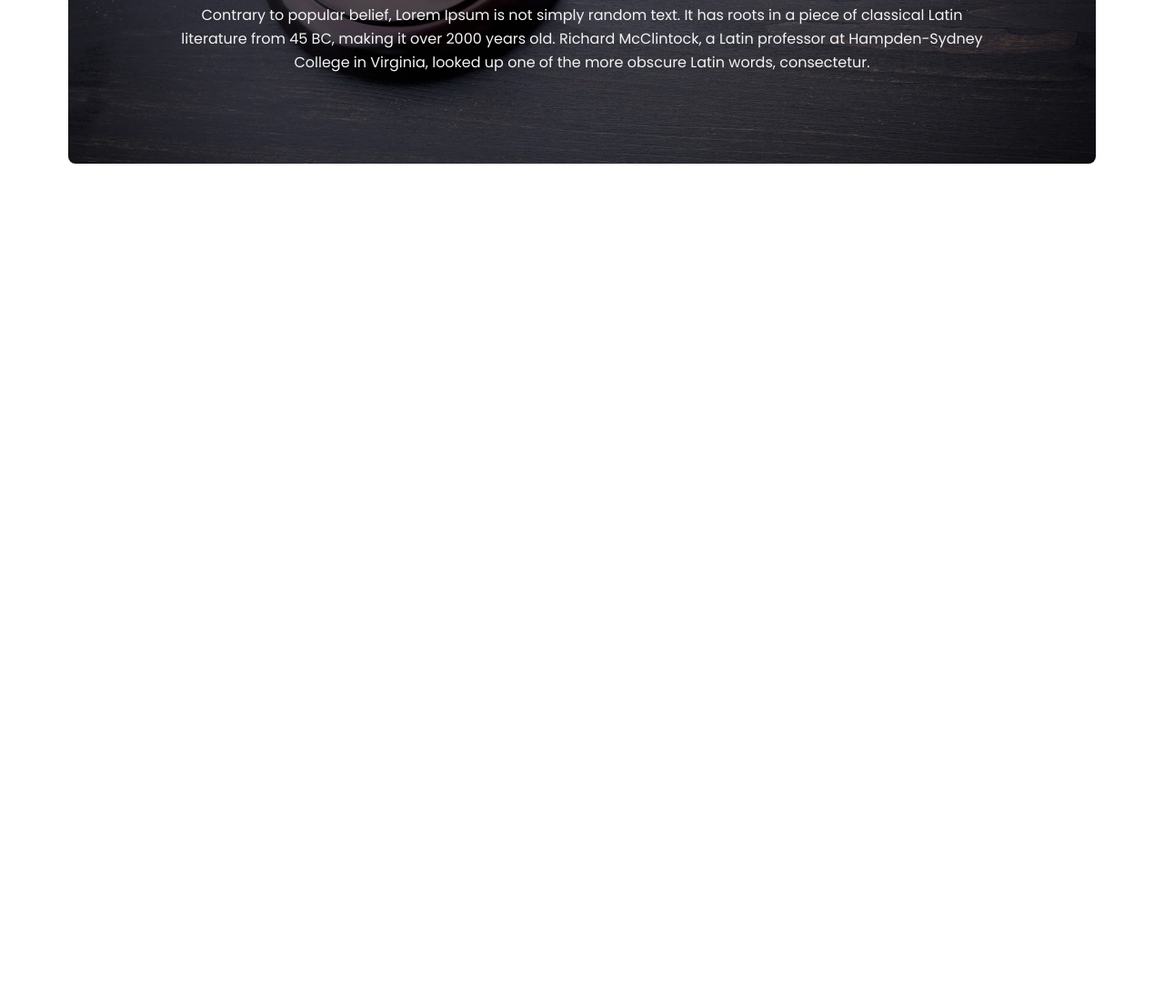
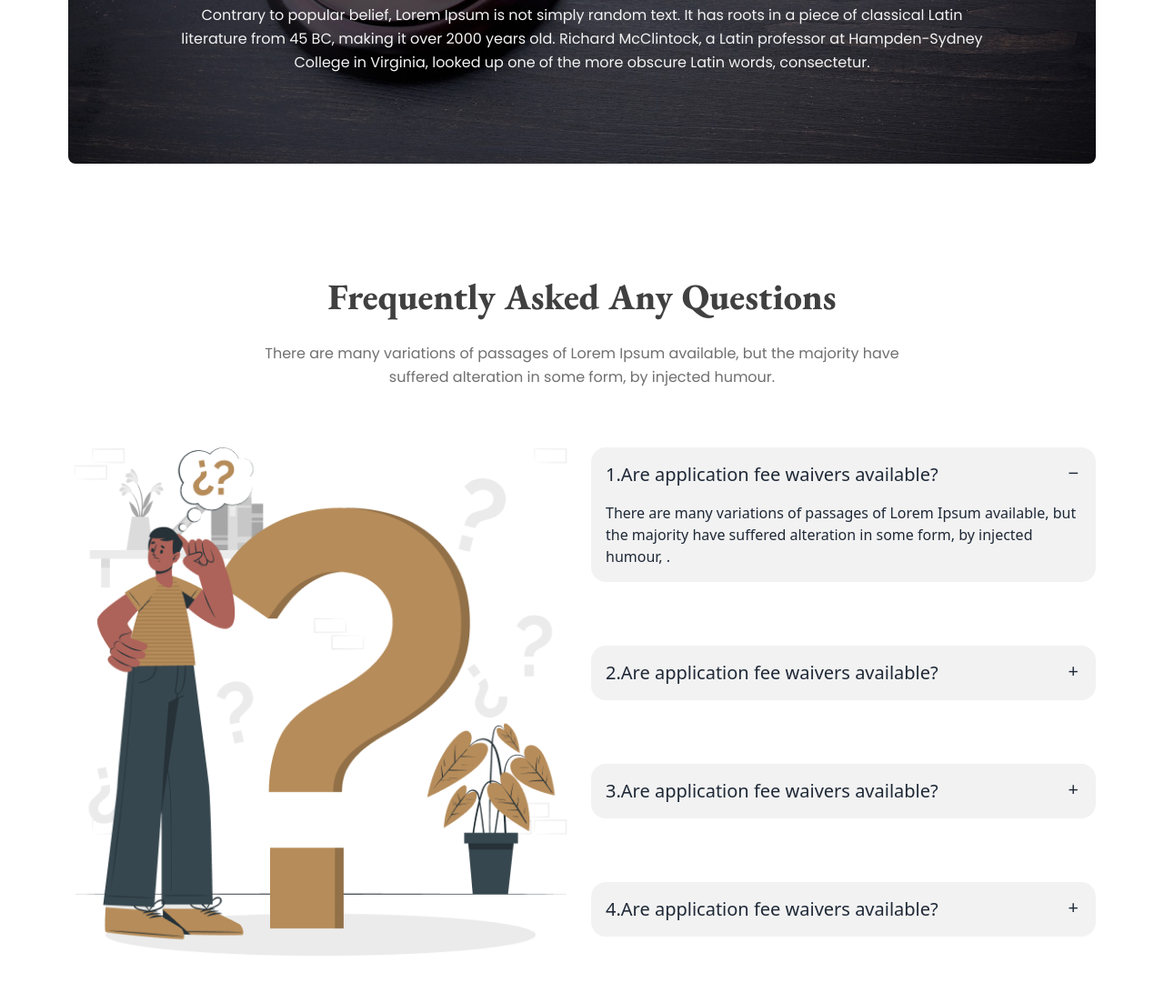
Before and after one commit to najim2004/legal-solution-website, a plain HTML site: page index.html in a window 1280 px wide. Shown: the part 2833-3936 px from the top of the page at 91% size. Before the commit the page ends 3133 px from the top, so only its background shows below. Drawn offline with nearby package versions, Linux system fonts and the light colour scheme.

Commit message:
added FAQ section

```diff
--- a/index.html
+++ b/index.html
@@ -232,13 +232,15 @@
         <!-- What Our Client Say section start -->
         <section class="">
             <h3 class="primary-heading text-[40px] font-extrabold">What Our Client Say</h3>
-            <p class="primary-description max-w-[714px] mx-auto mt-6 mb-16">There are many variations of passages of Lorem
+            <p class="primary-description max-w-[714px] mx-auto mt-6 mb-16">There are many variations of passages of
+                Lorem
                 Ipsum available, but the majority have suffered alteration in some form, by injected humour.</p>
 
             <div class="">
                 <div class="carousel w-full  rounded-lg ">
                     <!-- slide 1 -->
-                    <div id="slide1" class="carousel-item relative lg:h-[500px] w-full py-24 bg-center bg-cover  bg-[url('./images/slider-1.jpg')]">
+                    <div id="slide1"
+                        class="carousel-item relative lg:h-[500px] w-full py-24 bg-center bg-cover  bg-[url('./images/slider-1.jpg')]">
                         <div class="px-2 w-full flex flex-col justify-center">
                             <img src="./images/Ellipse 1.svg" alt="" class="mx-auto mb-6">
 
@@ -246,7 +248,11 @@
 
                             <p class="primary-description text-white mx-auto mb-9">UIX Designer</p>
 
-                            <p class="primary-description text-[#F3F3F3]  max-w-[900px] mx-auto">Contrary to popular belief, Lorem Ipsum is not simply random text. It has roots in a piece of classical Latin literature from 45 BC, making it over 2000 years old. Richard McClintock, a Latin professor at Hampden-Sydney College in Virginia, looked up one of the more obscure Latin words, consectetur.</p>
+                            <p class="primary-description text-[#F3F3F3]  max-w-[900px] mx-auto">Contrary to popular
+                                belief, Lorem Ipsum is not simply random text. It has roots in a piece of classical
+                                Latin literature from 45 BC, making it over 2000 years old. Richard McClintock, a Latin
+                                professor at Hampden-Sydney College in Virginia, looked up one of the more obscure Latin
+                                words, consectetur.</p>
 
                         </div>
                         <div class="absolute flex justify-between transform -translate-y-1/2 left-5 right-5 top-1/2">
@@ -255,7 +261,8 @@
                         </div>
                     </div>
                     <!-- slide 2 -->
-                    <div id="slide2" class="carousel-item relative lg:h-[500px] w-full py-24 bg-center bg-cover  bg-[url('./images/slider-2.jpg')]">
+                    <div id="slide2"
+                        class="carousel-item relative lg:h-[500px] w-full py-24 bg-center bg-cover  bg-[url('./images/slider-2.jpg')]">
                         <div class="px-2 w-full flex flex-col justify-center">
                             <img src="./images/Ellipse 1.svg" alt="" class="mx-auto mb-6">
 
@@ -263,7 +270,11 @@
 
                             <p class="primary-description text-white mx-auto mb-9">UIX Designer</p>
 
-                            <p class="primary-description text-[#F3F3F3]  max-w-[900px] mx-auto">Contrary to popular belief, Lorem Ipsum is not simply random text. It has roots in a piece of classical Latin literature from 45 BC, making it over 2000 years old. Richard McClintock, a Latin professor at Hampden-Sydney College in Virginia, looked up one of the more obscure Latin words, consectetur.</p>
+                            <p class="primary-description text-[#F3F3F3]  max-w-[900px] mx-auto">Contrary to popular
+                                belief, Lorem Ipsum is not simply random text. It has roots in a piece of classical
+                                Latin literature from 45 BC, making it over 2000 years old. Richard McClintock, a Latin
+                                professor at Hampden-Sydney College in Virginia, looked up one of the more obscure Latin
+                                words, consectetur.</p>
 
                         </div>
                         <div class="absolute flex justify-between transform -translate-y-1/2 left-5 right-5 top-1/2">
@@ -272,7 +283,8 @@
                         </div>
                     </div>
                     <!-- slide 3 -->
-                    <div id="slide3" class="carousel-item relative lg:h-[500px] w-full py-24 bg-center bg-cover  bg-[url('./images/slider-3.jpg')]">
+                    <div id="slide3"
+                        class="carousel-item relative lg:h-[500px] w-full py-24 bg-center bg-cover  bg-[url('./images/slider-3.jpg')]">
                         <div class="px-2 w-full flex flex-col justify-center">
                             <img src="./images/Ellipse 1.svg" alt="" class="mx-auto mb-6">
 
@@ -280,7 +292,11 @@
 
                             <p class="primary-description text-white mx-auto mb-9">UIX Designer</p>
 
-                            <p class="primary-description text-[#F3F3F3]  max-w-[900px] mx-auto">Contrary to popular belief, Lorem Ipsum is not simply random text. It has roots in a piece of classical Latin literature from 45 BC, making it over 2000 years old. Richard McClintock, a Latin professor at Hampden-Sydney College in Virginia, looked up one of the more obscure Latin words, consectetur.</p>
+                            <p class="primary-description text-[#F3F3F3]  max-w-[900px] mx-auto">Contrary to popular
+                                belief, Lorem Ipsum is not simply random text. It has roots in a piece of classical
+                                Latin literature from 45 BC, making it over 2000 years old. Richard McClintock, a Latin
+                                professor at Hampden-Sydney College in Virginia, looked up one of the more obscure Latin
+                                words, consectetur.</p>
 
                         </div>
                         <div class="absolute flex justify-between transform -translate-y-1/2 left-5 right-5 top-1/2">
@@ -289,11 +305,68 @@
                         </div>
                     </div>
 
-                    </div>
                 </div>
+            </div>
             </div>
         </section>
         <!-- What Our Client Say section end -->
+
+        <!-- Frequently Asked Any Questions section start -->
+        <section class="">
+            <h3 class="primary-heading text-[40px] mb-6">Frequently Asked Any Questions</h3>
+            <p class="primary-description mb-7 lg:mb-16 max-w-[714px] mx-auto">There are many variations of passages of
+                Lorem Ipsum available, but the majority have suffered alteration in some form, by injected humour.</p>
+
+            <div class="flex gap-5 flex-col lg:flex-row flex-row-reverse">
+                <div class="flex-1 ">
+                    <img class="w-[570px]" src="./images/faq.png" alt="">
+                </div>
+                <div class="flex-1">
+                    <div class="flex-1my-[70px]  collapse collapse-plus bg-base-200">
+                        <input type="radio" name="my-accordion-3" checked="checked" />
+                        <div class="collapse-title text-xl font-medium">
+                            1.Are application fee waivers available?
+                        </div>
+                        <div class="collapse-content">
+                            <p>There are many variations of passages of Lorem Ipsum available, but the majority have
+                                suffered alteration in some form, by injected humour, . </p>
+                        </div>
+                    </div>
+
+                    <div class="my-[70px] collapse collapse-plus bg-base-200">
+                        <input type="radio" name="my-accordion-3" />
+                        <div class="collapse-title text-xl font-medium">
+                            2.Are application fee waivers available?
+                        </div>
+                        <div class="collapse-content">
+                            <p>hello</p>
+                        </div>
+                    </div>
+
+                    <div class="my-[70px] collapse collapse-plus bg-base-200">
+                        <input type="radio" name="my-accordion-3" />
+                        <div class="collapse-title text-xl font-medium">
+                            3.Are application fee waivers available?
+                        </div>
+                        <div class="collapse-content">
+                            <p>hello</p>
+                        </div>
+                    </div>
+
+                    <div class="my-[70px] collapse collapse-plus bg-base-200">
+                        <input type="radio" name="my-accordion-3" />
+                        <div class="collapse-title text-xl font-medium">
+                            4.Are application fee waivers available?
+                        </div>
+                        <div class="collapse-content">
+                            <p>hello</p>
+                        </div>
+                    </div>
+                </div>
+
+            </div>
+        </section>
+        <!-- Frequently Asked Any Questions section end -->
     </main>
     <footer class="container mx-auto">
 
```
